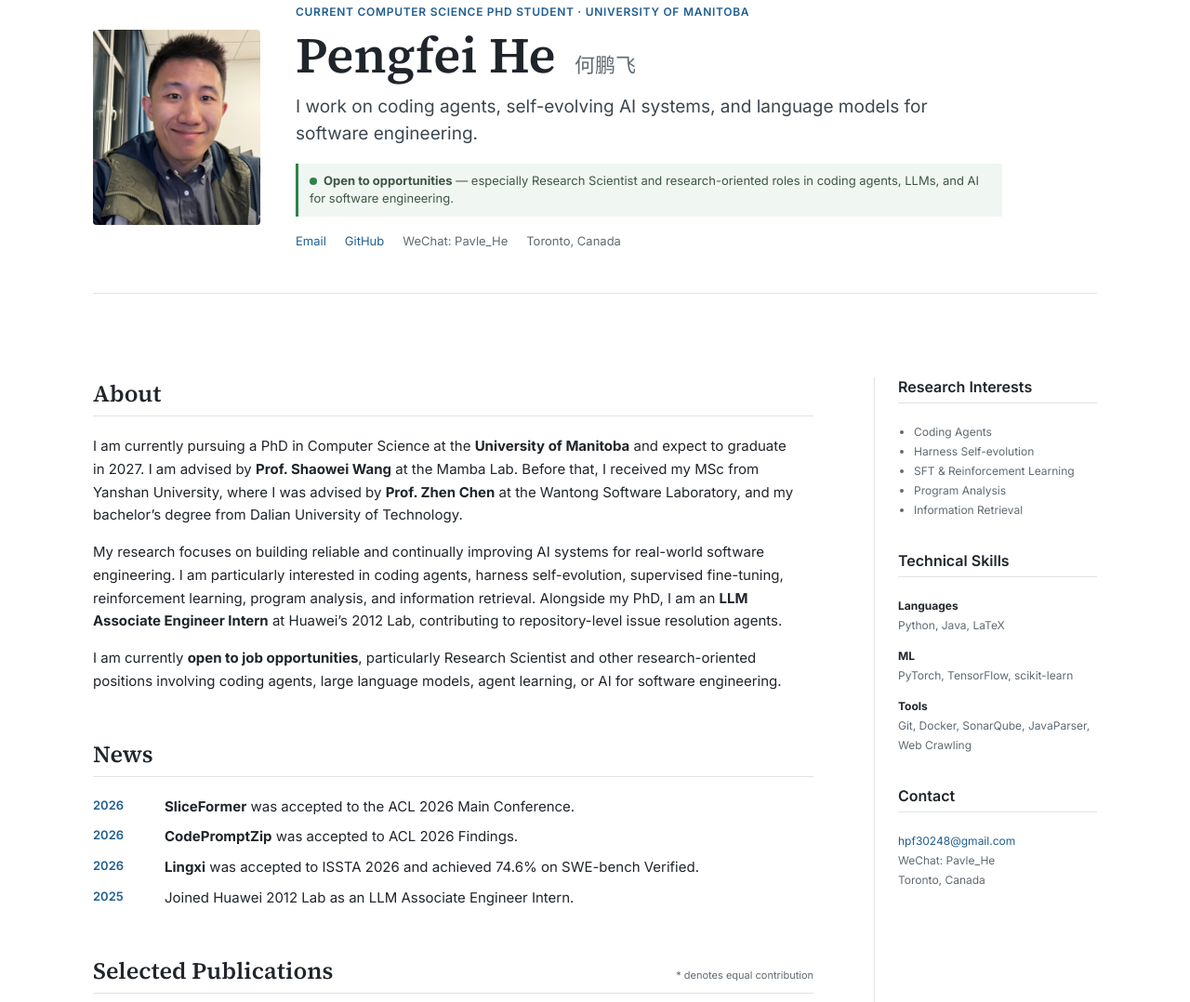
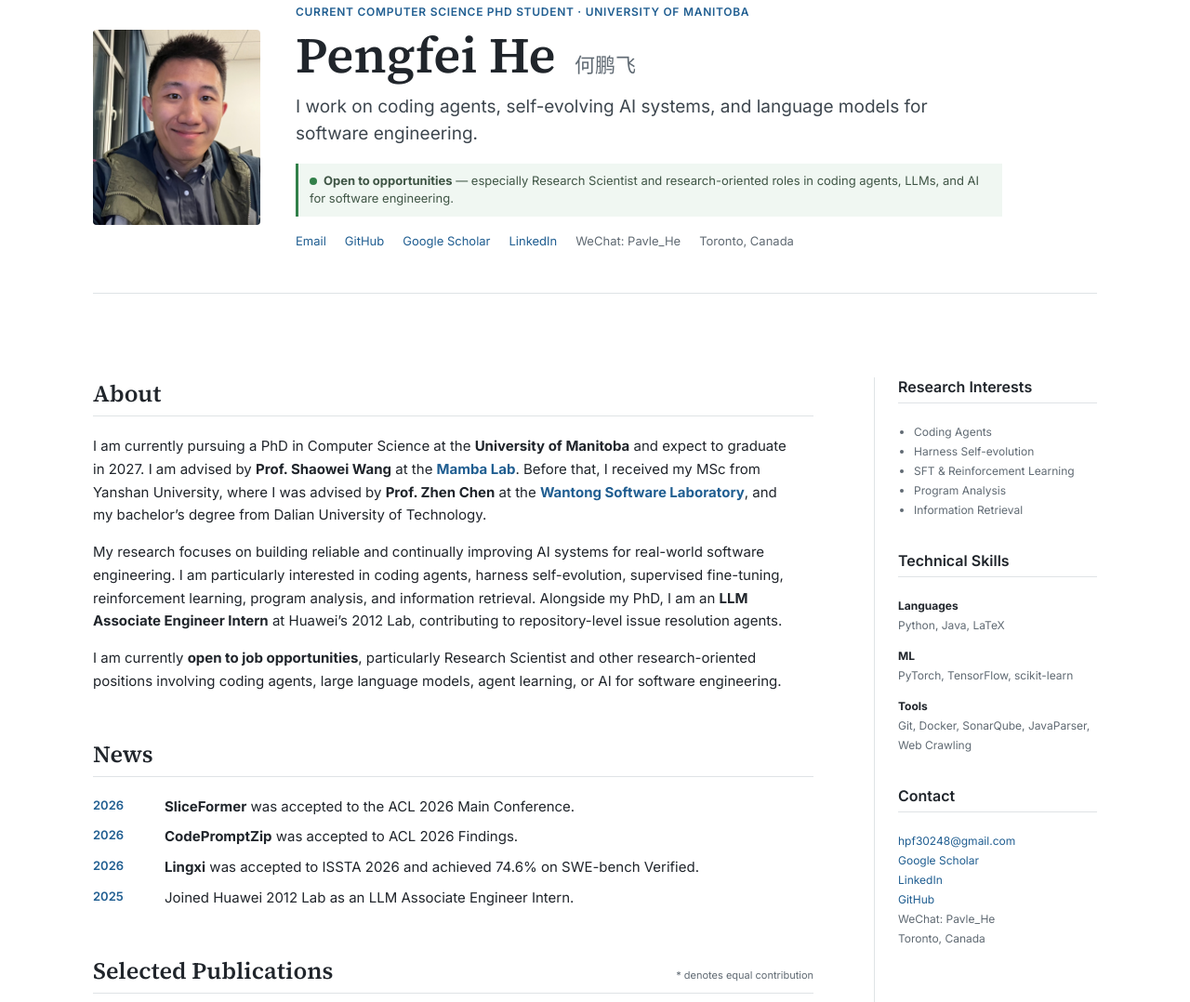
Before and after one commit to Balminess/pengfei.github.io, a plain HTML site: page index.html in a window 1280 px wide. Shown: the part 114-1192 px from the top of the page at 93% size. Drawn offline with Linux system fonts and the light colour scheme.

Commit message:
Add Scholar LinkedIn and lab links

```diff
--- a/index.html
+++ b/index.html
@@ -31,6 +31,8 @@
         <div class="contact" aria-label="Contact links">
           <a href="mailto:hpf30248@gmail.com">Email</a>
           <a href="https://github.com/Balminess">GitHub</a>
+          <a href="https://scholar.google.com/citations?user=rrojiP4AAAAJ&amp;hl=en&amp;oi=ao">Google Scholar</a>
+          <a href="https://www.linkedin.com/in/pengfei-he-55b74228a">LinkedIn</a>
           <span>WeChat: Pavle_He</span>
           <span>Toronto, Canada</span>
         </div>
@@ -41,7 +43,7 @@
       <div class="main-column">
         <section id="about">
           <h2>About</h2>
-          <p>I am currently pursuing a PhD in Computer Science at the <strong>University of Manitoba</strong> and expect to graduate in 2027. I am advised by <strong>Prof. Shaowei Wang</strong> at the Mamba Lab. Before that, I received my MSc from Yanshan University, where I was advised by <strong>Prof. Zhen Chen</strong> at the Wantong Software Laboratory, and my bachelor’s degree from Dalian University of Technology.</p>
+          <p>I am currently pursuing a PhD in Computer Science at the <strong>University of Manitoba</strong> and expect to graduate in 2027. I am advised by <strong>Prof. Shaowei Wang</strong> at the <a href="https://sites.google.com/view/mambalab"><strong>Mamba Lab</strong></a>. Before that, I received my MSc from Yanshan University, where I was advised by <strong>Prof. Zhen Chen</strong> at the <a href="http://www.wantongsoft.com"><strong>Wantong Software Laboratory</strong></a>, and my bachelor’s degree from Dalian University of Technology.</p>
           <p>My research focuses on building reliable and continually improving AI systems for real-world software engineering. I am particularly interested in coding agents, harness self-evolution, supervised fine-tuning, reinforcement learning, program analysis, and information retrieval. Alongside my PhD, I am an <strong>LLM Associate Engineer Intern</strong> at Huawei’s 2012 Lab, contributing to repository-level issue resolution agents.</p>
           <p>I am currently <strong>open to job opportunities</strong>, particularly Research Scientist and other research-oriented positions involving coding agents, large language models, agent learning, or AI for software engineering.</p>
         </section>
@@ -114,11 +116,11 @@
         <section id="education">
           <h2>Education</h2>
           <div class="entry">
-            <div><h3>University of Manitoba</h3><p>PhD Student in Computer Science · Mamba Lab</p><p>Advisor: Prof. Shaowei Wang · GPA: 3.88</p></div>
+            <div><h3>University of Manitoba</h3><p>PhD Student in Computer Science · <a href="https://sites.google.com/view/mambalab">Mamba Lab</a></p><p>Advisor: Prof. Shaowei Wang · GPA: 3.88</p></div>
             <time>2023 — Expected 2027</time>
           </div>
           <div class="entry">
-            <div><h3>Yanshan University</h3><p>MSc in Computer Science · Wantong Software Laboratory</p><p>Advisor: Prof. Zhen Chen · GPA: 89.84%</p></div>
+            <div><h3>Yanshan University</h3><p>MSc in Computer Science · <a href="http://www.wantongsoft.com">Wantong Software Laboratory</a></p><p>Advisor: Prof. Zhen Chen · GPA: 89.84%</p></div>
             <time>2020 — 2023</time>
           </div>
           <div class="entry">
@@ -131,7 +133,7 @@
       <aside>
         <div class="aside-block"><h2>Research Interests</h2><ul><li>Coding Agents</li><li>Harness Self-evolution</li><li>SFT & Reinforcement Learning</li><li>Program Analysis</li><li>Information Retrieval</li></ul></div>
         <div class="aside-block"><h2>Technical Skills</h2><p><strong>Languages</strong><br>Python, Java, LaTeX</p><p><strong>ML</strong><br>PyTorch, TensorFlow, scikit-learn</p><p><strong>Tools</strong><br>Git, Docker, SonarQube, JavaParser, Web Crawling</p></div>
-        <div class="aside-block"><h2>Contact</h2><p><a href="mailto:hpf30248@gmail.com">hpf30248@gmail.com</a><br>WeChat: Pavle_He<br>Toronto, Canada</p></div>
+        <div class="aside-block"><h2>Contact</h2><p><a href="mailto:hpf30248@gmail.com">hpf30248@gmail.com</a><br><a href="https://scholar.google.com/citations?user=rrojiP4AAAAJ&amp;hl=en&amp;oi=ao">Google Scholar</a><br><a href="https://www.linkedin.com/in/pengfei-he-55b74228a">LinkedIn</a><br><a href="https://github.com/Balminess">GitHub</a><br>WeChat: Pavle_He<br>Toronto, Canada</p></div>
       </aside>
     </div>
   </main>
```
